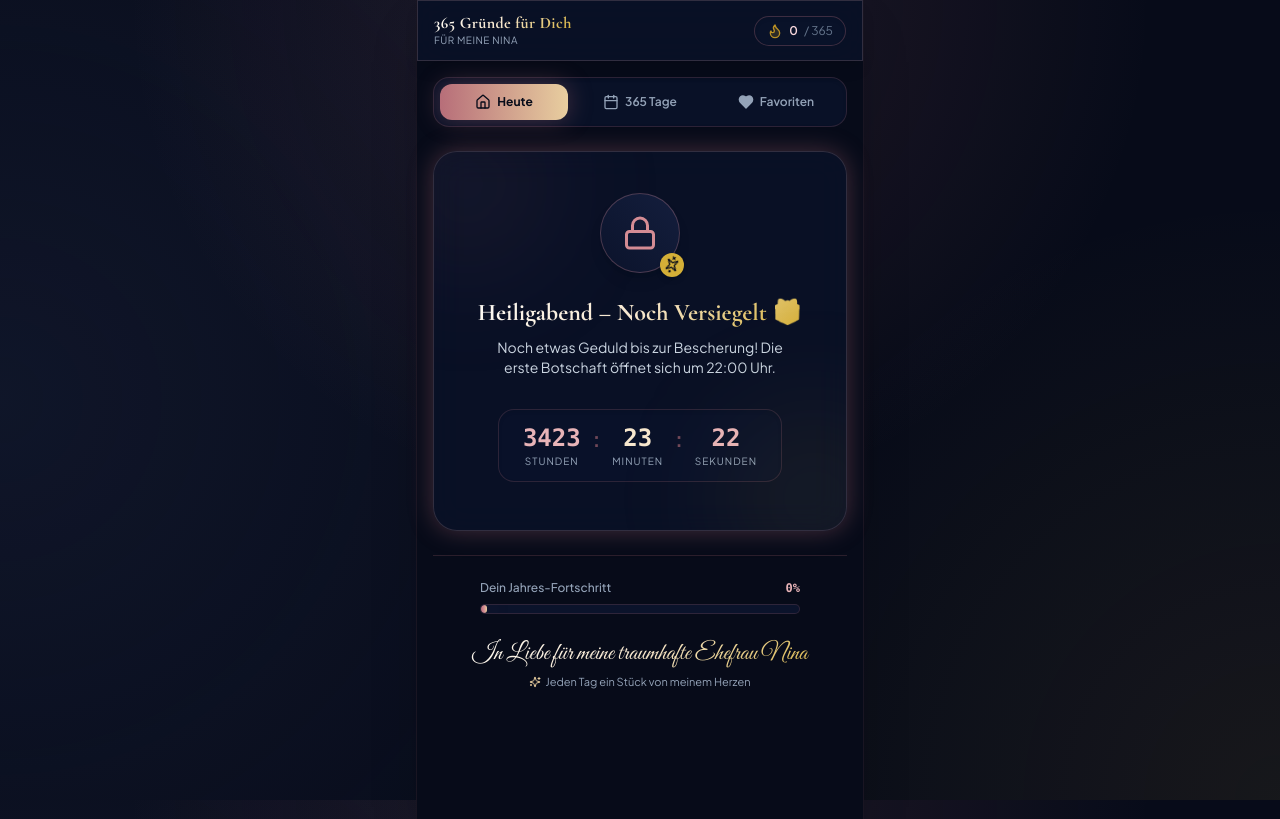
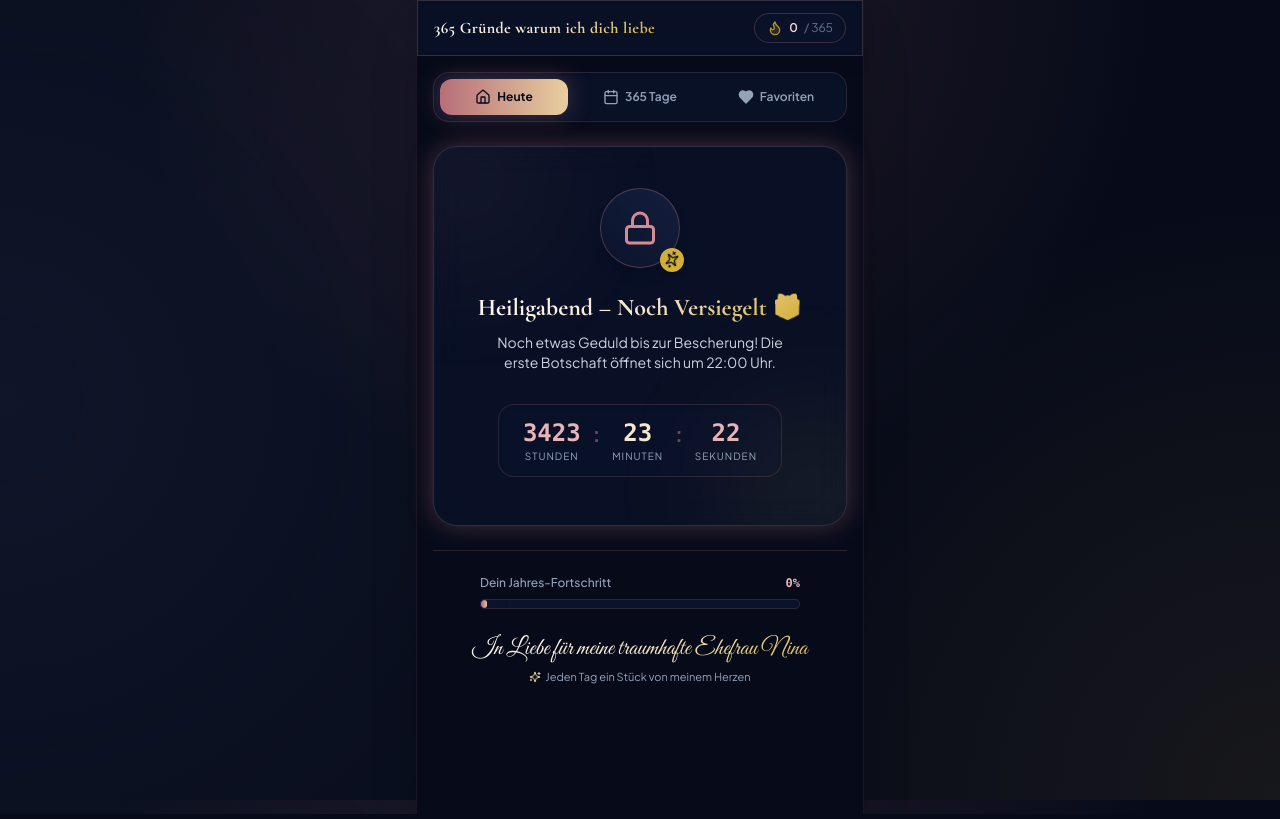
Before and after one commit to Modoroker/Heiligabend, a React (Vite) app: page / in a window 1280 px wide. Built offline with nearby package versions, Linux system fonts and the light colour scheme.

Commit message:
Update header title to 365 Gründe warum ich dich liebe and remove subtitle

```diff
--- a/index.html
+++ b/index.html
@@ -16,7 +16,7 @@
     <link rel="preconnect" href="https://fonts.gstatic.com" crossorigin />
     <link href="https://fonts.googleapis.com/css2?family=Cormorant+Garamond:ital,wght@0,400;0,600;0,700;1,400&family=Great+Vibes&family=Plus+Jakarta+Sans:wght@300;400;500;600;700&display=swap" rel="stylesheet" />
 
-    <title>365 Gründe für Dich ❤️</title>
+    <title>365 Gründe warum ich dich liebe ❤️</title>
   </head>
   <body class="bg-midnight-900 text-slate-100 font-sans h-full min-h-screen overflow-x-hidden antialiased select-none">
     <div id="root" class="h-full"></div>
--- a/src/components/Navbar.jsx
+++ b/src/components/Navbar.jsx
@@ -25,11 +25,8 @@ export default function Navbar({ streak, total = 365, onOpenSecretModal, adminBy
         >
           <div>
             <h1 className="text-base font-serif font-bold gold-gradient-text tracking-wide leading-tight">
-              365 Gründe für Dich
+              365 Gründe warum ich dich liebe
             </h1>
-            <p className="text-[10px] text-slate-400 font-sans tracking-wider uppercase">
-              Für meine Nina
-            </p>
           </div>
         </div>
 
--- a/vite.config.js
+++ b/vite.config.js
@@ -9,7 +9,7 @@ export default defineConfig({
       registerType: 'autoUpdate',
       includeAssets: ['favicon.ico', 'apple-touch-icon.png', 'pwa-192x192.png', 'pwa-512x512.png'],
       manifest: {
-        name: '365 Gründe für Dich ❤️',
+        name: '365 Gründe warum ich dich liebe ❤️',
         short_name: '365 Gründe',
         description: 'Ein Jahr voller Liebe und Wertschätzung für meine wundervolle Frau Nina.',
         theme_color: '#070B19',
```
Also changed, not shown: public/manifest.json.
